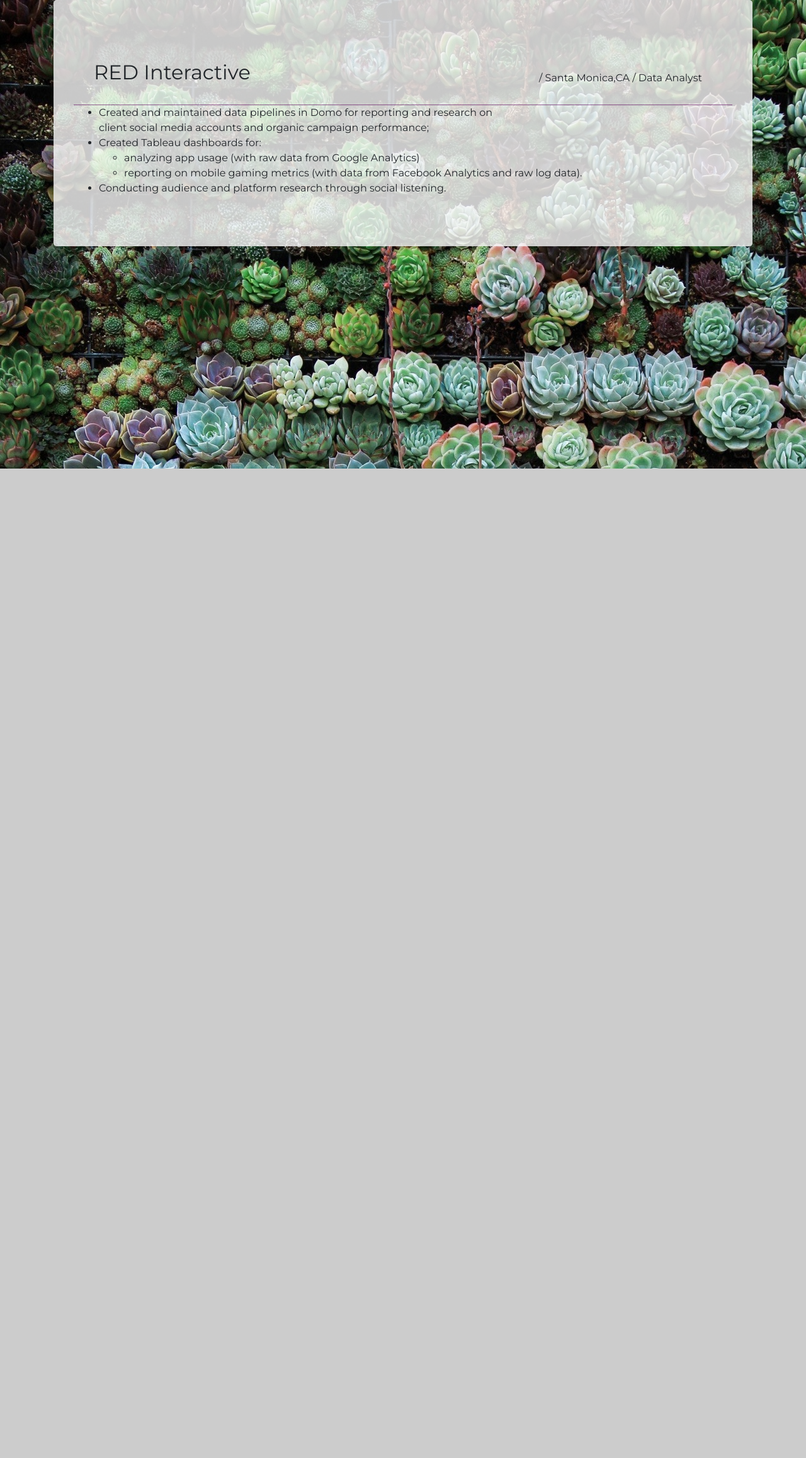
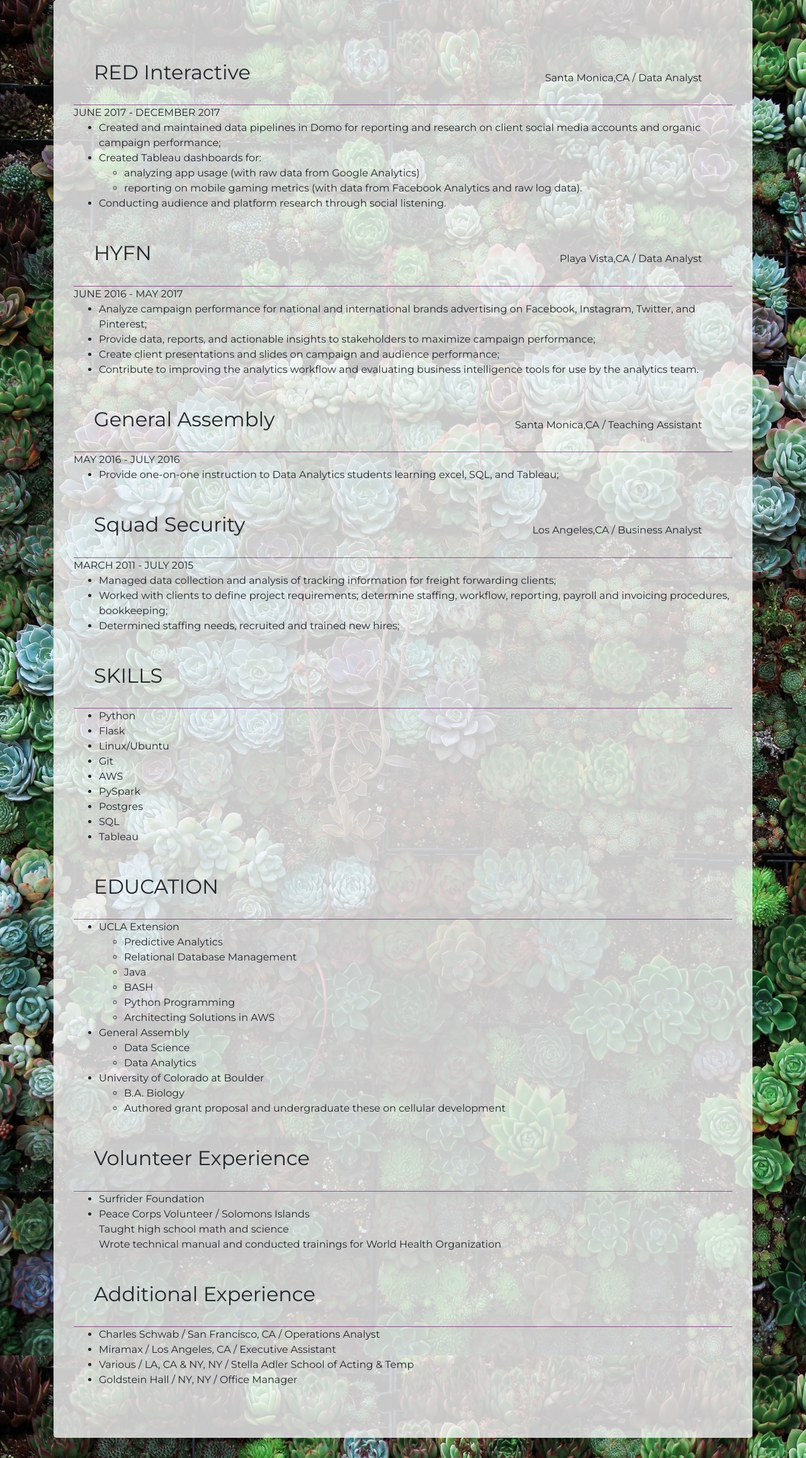
Before and after one commit to donehower/skd_site, a Flask app: page /about in a window 1280 px wide. Shown: the part 56-2371 px from the top of the page at 63% size. Before the commit the page ends 800 px from the top, so only its background shows below. Run offline with Flask 2, Linux system fonts and the light colour scheme; some libraries are stand-ins or nearby versions.

Commit message:
Added resume content

```diff
--- a/skd_site/templates/about.html
+++ b/skd_site/templates/about.html
@@ -29,10 +29,15 @@
 
 <div class="container">
   <div class="jumbotron" id="white_alpha">
+
       <div class="headline">
         <h2>RED Interactive</h2>
-      <p>/ Santa Monica,CA / Data Analyst</p>
+        <p>Santa Monica,CA / Data Analyst</p>
       </div>
+      <div class="job-date">
+        JUNE 2017 - DECEMBER 2017
+      </div>
+
       <ul>
         <li>Created and maintained data pipelines in Domo for reporting and
         research on client social media accounts and organic campaign performance;</li>
@@ -44,6 +49,117 @@
         </ul>
         <li>Conducting audience and platform research through social listening.</li>
       </ul>
+
+      <div class="headline">
+        <h2>HYFN</h2>
+        <p>Playa Vista,CA / Data Analyst</p>
+      </div>
+      <div class="job-date">
+        JUNE 2016 - MAY 2017
+      </div>
+      <ul>
+        <li>Analyze campaign performance for national and international brands
+          advertising on Facebook, Instagram, Twitter, and Pinterest;</li>
+        <li>Provide data, reports, and actionable insights to stakeholders to
+          maximize campaign performance;</li>
+        <li>Create client presentations and slides on campaign and audience
+          performance;</li>
+        <li>Contribute to improving the analytics workflow and evaluating
+          business intelligence tools for use by the analytics team.</li>
+      </ul>
+
+      <div class="headline">
+        <h2>General Assembly</h2>
+        <p>Santa Monica,CA / Teaching Assistant</p>
+      </div>
+      <div class="job-date">
+        MAY 2016 - JULY 2016
+      </div>
+      <ul>
+        <li>Provide one-on-one instruction to Data Analytics students
+          learning excel, SQL, and Tableau;</li>
+      </ul>
+
+      <div class="headline">
+        <h2>Squad Security</h2>
+        <p>Los Angeles,CA / Business Analyst</p>
+      </div>
+      <div class="job-date">
+        MARCH 2011 - JULY 2015
+      </div>
+      <ul>
+        <li>Managed data collection and analysis of tracking information
+          for freight forwarding clients;</li>
+        <li>Worked with clients to define project requirements; determine
+          staffing, workflow, reporting, payroll and invoicing procedures, bookkeeping;</li>
+        <li>Determined staffing needs, recruited and trained new hires;</li>
+      </ul>
+
+      <div class="headline">
+        <h2>SKILLS</h2>
+        <p></p>
+      </div>
+        <ul>
+          <li>Python</li>
+          <li>Flask</li>
+          <li>Linux/Ubuntu</li>
+          <li>Git</li>
+          <li>AWS</li>
+          <li>PySpark</li>
+          <li>Postgres</li>
+          <li>SQL</li>
+          <li>Tableau</li>
+        </ul>
+
+        <div class="headline">
+          <h2>EDUCATION</h2>
+          <p></p>
+        </div>
+        <ul>
+          <li>UCLA Extension</li>
+              <ul>
+                <li>Predictive Analytics</li>
+                <li>Relational Database Management</li>
+                <li>Java</li>
+                <li>BASH</li>
+                <li>Python Programming</li>
+                <li>Architecting Solutions in AWS</li>
+              </ul>
+          <li>General Assembly</li>
+              <ul>
+                <li>Data Science</li>
+                <li>Data Analytics</li>
+              </ul>
+          <li>University of Colorado at Boulder</li>
+              <ul>
+                <li>B.A. Biology</li>
+                <li>Authored grant proposal and undergraduate these on cellular development</li>
+              </ul>
+        </ul>
+
+        <div class="headline">
+          <h2>Volunteer Experience</h2>
+          <p></p>
+        </div>
+        <ul>
+          <li>Surfrider Foundation</li>
+          <li>Peace Corps Volunteer / Solomons Islands</li>
+          Taught high school math and science <br>
+          Wrote technical manual and conducted trainings for World Health Organization
+        </ul>
+
+
+      <div class="headline">
+        <h2>Additional Experience</h2>
+        <p></p>
+      </div>
+      <ul>
+        <li>Charles Schwab / San Francisco, CA / Operations Analyst</li>
+        <li>Miramax / Los Angeles, CA / Executive Assistant</li>
+        <li>Various / LA, CA & NY, NY / Stella Adler School of Acting &  Temp</li>
+        <li>Goldstein Hall / NY, NY / Office Manager</li>
+      </ul>
+
   </div>
 
 </div>
```
Lines whose indentation alone changed are shown as unchanged.
